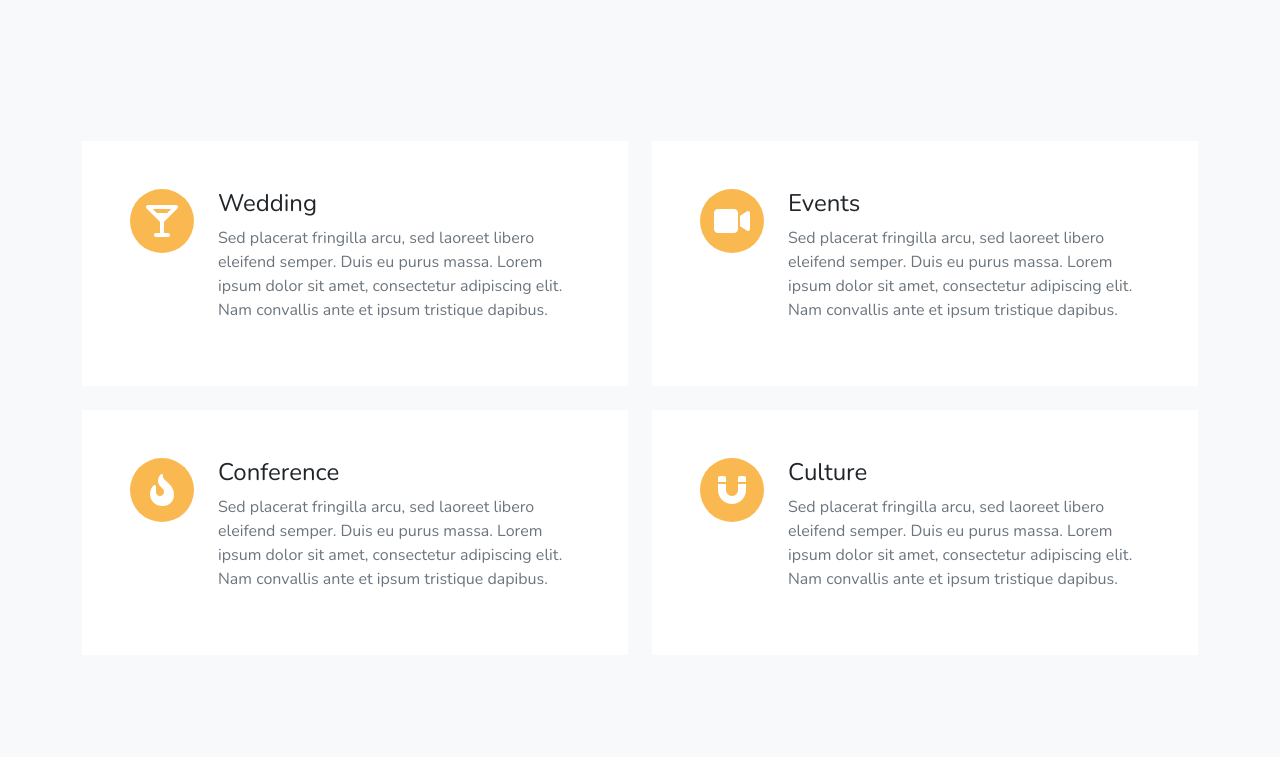
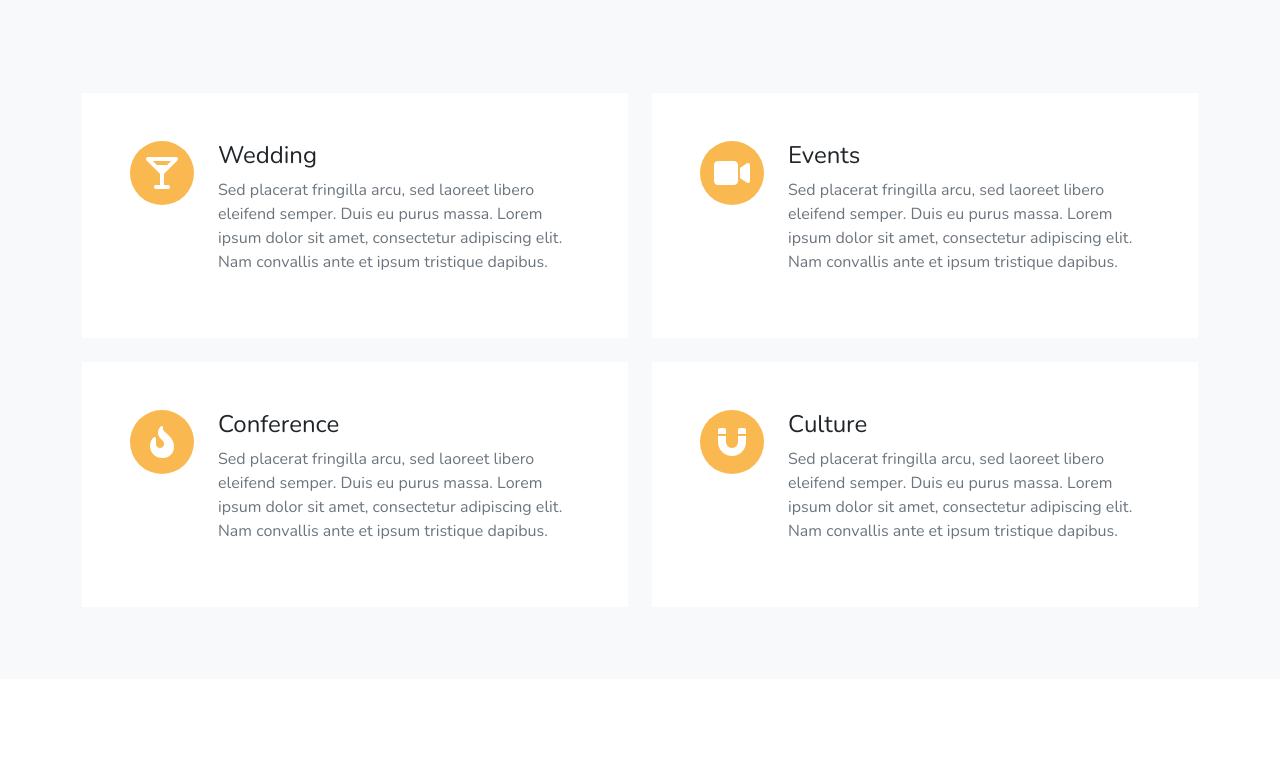
Before and after one commit to SibghatUllah-Devsinc/UI-Project, a plain HTML site: page index.html in a window 1280 px wide. Shown: the part 835-1592 px from the top of the page. Drawn offline with nearby package versions, Linux system fonts and the light colour scheme.

Commit message:
second commit

```diff
--- a/index.html
+++ b/index.html
@@ -87,7 +87,7 @@
       <img src="images/hero-img.png" alt="intro-background-pic" class="background-img position-absolute" />
     </div>
 <!-- Services Section-->
-    <div class="bg-light p-5 mb-5 text-dark bg-light">
+    <div class="bg-light mb-5 text-dark bg-light">
       <div class="container">
         <div class="row py-5">
           <div class="col-12 mb-5 position-relative">
```
